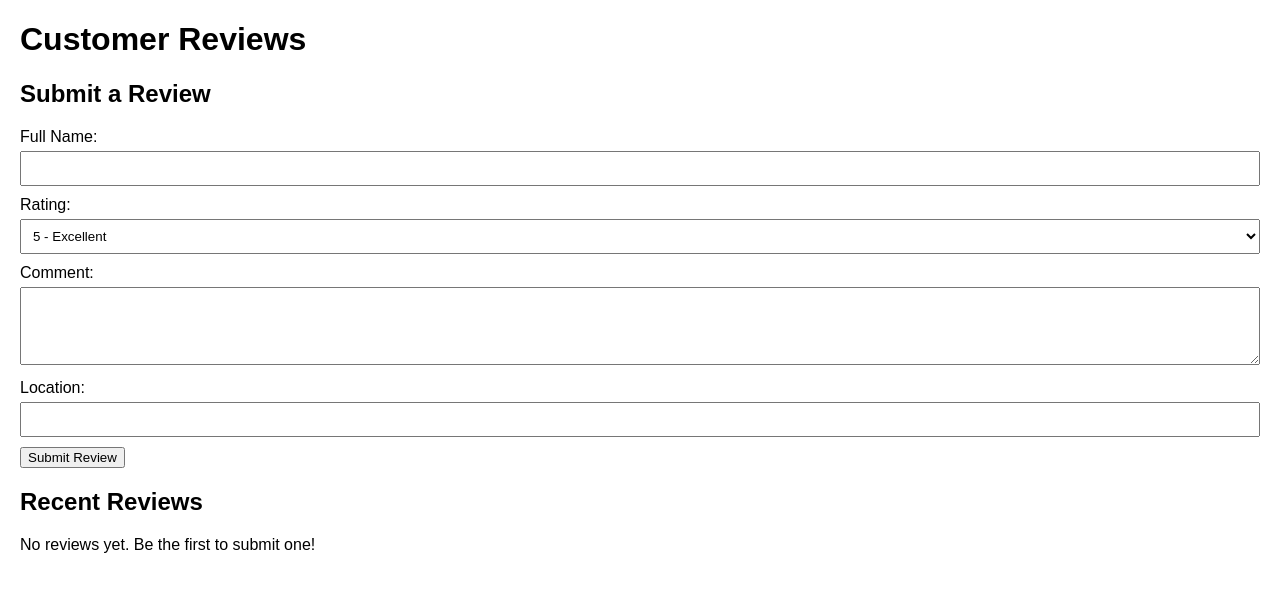
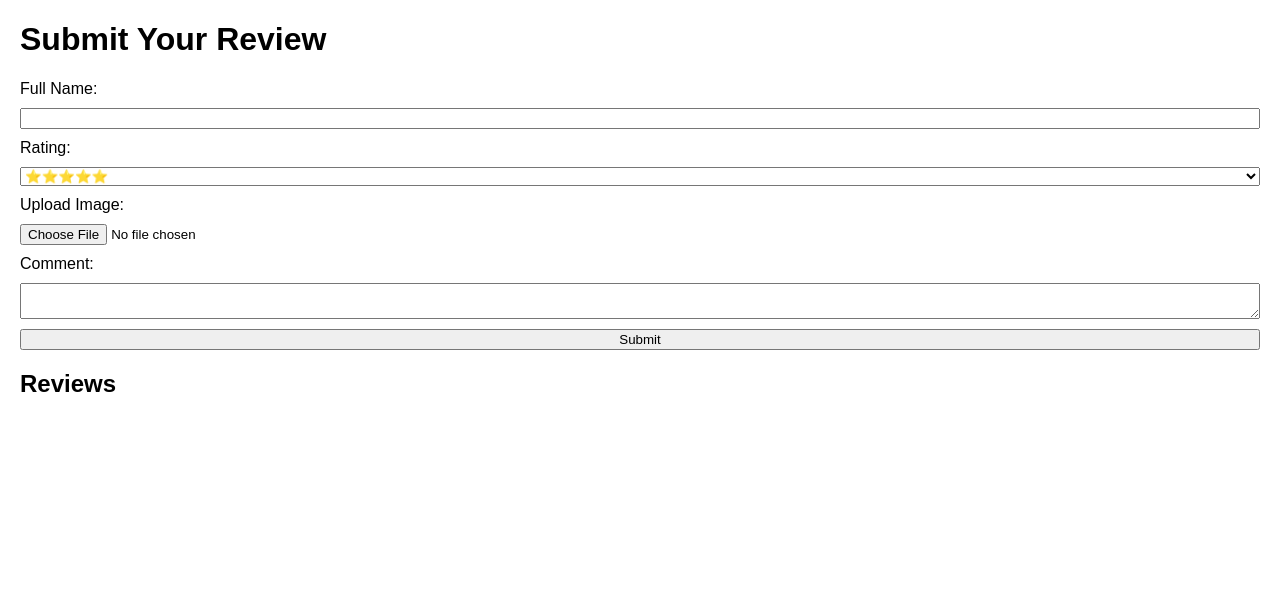
Before and after one commit to omransoliman/my-portfolio-PV, a Python web app: template templates/reviews.html in a window 1280 px wide. Shown: the top 592 px of the page. Run offline with Jinja, Linux system fonts and the light colour scheme; the template is opened without the code that fills it, so the values that code supplies are empty.

Commit message:
Update reviews.html

```diff
--- a/templates/reviews.html
+++ b/templates/reviews.html
@@ -3,106 +3,121 @@
 <head>
     <meta charset="UTF-8">
     <meta name="viewport" content="width=device-width, initial-scale=1.0">
-    <title>Reviews</title>
+    <title>Reviews Page</title>
     <style>
         body {
             font-family: Arial, sans-serif;
             margin: 20px;
         }
+        form {
+            display: flex;
+            flex-direction: column;
+            gap: 10px;
+        }
+        #reviews {
+            margin-top: 20px;
+        }
         .review {
             border: 1px solid #ccc;
-            padding: 10px;
-            margin-bottom: 10px;
-            border-radius: 5px;
+            padding: 20px;
+            margin-bottom: 20px;
+            border-radius: 10px;
         }
-        .review h3 {
-            margin: 0;
+        .review img {
+            width: 50px;
+            height: 50px;
+            border-radius: 50%;
         }
-        .review p {
-            margin: 5px 0;
-        }
-        .form-group {
-            margin-bottom: 10px;
-        }
-        .form-group label {
-            display: block;
-            margin-bottom: 5px;
-        }
-        .form-group input, .form-group textarea, .form-group select {
-            width: 100%;
-            padding: 8px;
-            box-sizing: border-box;
-        }
-        .flash-message {
-            padding: 10px;
-            margin-bottom: 10px;
-            border-radius: 5px;
-        }
-        .flash-message.success {
-            background-color: #d4edda;
-            color: #155724;
-        }
-        .flash-message.error {
-            background-color: #f8d7da;
-            color: #721c24;
+        .review .rating {
+            color: gold;
         }
     </style>
 </head>
 <body>
-    <h1>Customer Reviews</h1>
+    <h1>Submit Your Review</h1>
+    <form id="reviewForm" enctype="multipart/form-data">
+        <label for="name">Full Name:</label>
+        <input type="text" id="name" name="name" required>
+        <label for="rating">Rating:</label>
+        <select id="rating" name="rating" required>
+            <option value="5">⭐⭐⭐⭐⭐</option>
+            <option value="4">⭐⭐⭐⭐</option>
+            <option value="3">⭐⭐⭐</option>
+            <option value="2">⭐⭐</option>
+            <option value="1">⭐</option>
+        </select>
+        <label for="image">Upload Image:</label>
+        <input type="file" id="image" name="image" accept="image/*" required>
+        <label for="comment">Comment:</label>
+        <textarea id="comment" name="comment" required></textarea>
+        <button type="submit">Submit</button>
+    </form>
+    <h2>Reviews</h2>
+    <div id="reviews"></div>
+    <script>
+        const sheetId = '1UF8AcIp2Qxp7LahFXfiTyiuRHO0zeInfEdbIKJxXd8s';
+        const sheetName = 'Sheet1';
+        const apiKey = 'AIzaSyCTji2mtT9IKBlnN46tDfqz87gojMLBLzQ';
+        const sheetUrl = `https://sheets.googleapis.com/v4/spreadsheets/${sheetId}/values/${sheetName}?key=${apiKey}`;
 
-    <!-- Flash messages -->
-    {% with messages = get_flashed_messages(with_categories=true) %}
-        {% if messages %}
-            {% for category, message in messages %}
-                <div class="flash-message {{ category }}">{{ message }}</div>
-            {% endfor %}
-        {% endif %}
-    {% endwith %}
+        document.getElementById('reviewForm').addEventListener('submit', function(event) {
+            event.preventDefault();
 
+            const name = document.getElementById('name').value;
+            const rating = document.getElementById('rating').value;
+            const comment = document.getElementById('comment').value;
+            const imageFile = document.getElementById('image').files[0];
 
-    <!-- Review Form -->
-    <h2>Submit a Review</h2>
-    <form action="{{ url_for('submit_review') }}" method="POST">
-        <div class="form-group">
-            <label for="fullname">Full Name:</label>
-            <input type="text" id="fullname" name="fullname" required>
-        </div>
-        <div class="form-group">
-            <label for="rating">Rating:</label>
-            <select id="rating" name="rating" required>
-                <option value="5">5 - Excellent</option>
-                <option value="4">4 - Very Good</option>
-                <option value="3">3 - Good</option>
-                <option value="2">2 - Fair</option>
-                <option value="1">1 - Poor</option>
-            </select>
-        </div>
-        <div class="form-group">
-            <label for="comment">Comment:</label>
-            <textarea id="comment" name="comment" rows="4" required></textarea>
-        </div>
-        <div class="form-group">
-            <label for="location">Location:</label>
-            <input type="text" id="location" name="location" required>
-        </div>
-        <button type="submit">Submit Review</button>
-    </form>
+            const reader = new FileReader();
+            reader.onload = function(e) {
+                const imageUrl = e.target.result;
+                const date = new Date().toLocaleDateString();
 
-    <!-- Display Reviews -->
-    <h2>Recent Reviews</h2>
-    {% if reviews %}
-        {% for review in reviews %}
-            <div class="review">
-                <h3>{{ review.FullName }}</h3>
-                <p><strong>Rating:</strong> {{ review.Rating }}/5</p>
-                <p><strong>Comment:</strong> {{ review.Comment }}</p>
-                <p><strong>Date:</strong> {{ review.Date }}</p>
-                <p><strong>Location:</strong> {{ review.Location }}</p>
-            </div>
-        {% endfor %}
-    {% else %}
-        <p>No reviews yet. Be the first to submit one!</p>
-    {% endif %}
+                // Append review to Google Sheet
+                fetch(sheetUrl, {
+                    method: 'POST',
+                    headers: {
+                        'Content-Type': 'application/json'
+                    },
+                    body: JSON.stringify({
+                        values: [[date, name, rating, comment, imageUrl]]
+                    })
+                })
+                .then(response => response.json())
+                .then(() => {
+                    // Display the new review
+                    displayReview(date, name, rating, comment, imageUrl);
+                });
+
+                document.getElementById('reviewForm').reset();
+            }
+            reader.readAsDataURL(imageFile);
+        });
+
+        function displayReview(date, name, rating, comment, imageUrl) {
+            const reviewsContainer = document.getElementById('reviews');
+            const reviewElement = document.createElement('div');
+            reviewElement.classList.add('review');
+            reviewElement.innerHTML = `
+                <img src="${imageUrl}" alt="User Image">
+                <h3>${name}</h3>
+                <div class="rating">${'⭐'.repeat(rating)}</div>
+                <p><strong>Date:</strong> ${date}</p>
+                <p>${comment}</p>
+            `;
+            reviewsContainer.appendChild(reviewElement);
+        }
+
+        // Fetch existing reviews from Google Sheets
+        fetch(sheetUrl)
+            .then(response => response.json())
+            .then(data => {
+                const reviews = data.values;
+                reviews.forEach(review => {
+                    const [date, name, rating, comment, imageUrl] = review;
+                    displayReview(date, name, rating, comment, imageUrl);
+                });
+            });
+    </script>
 </body>
 </html>
```
